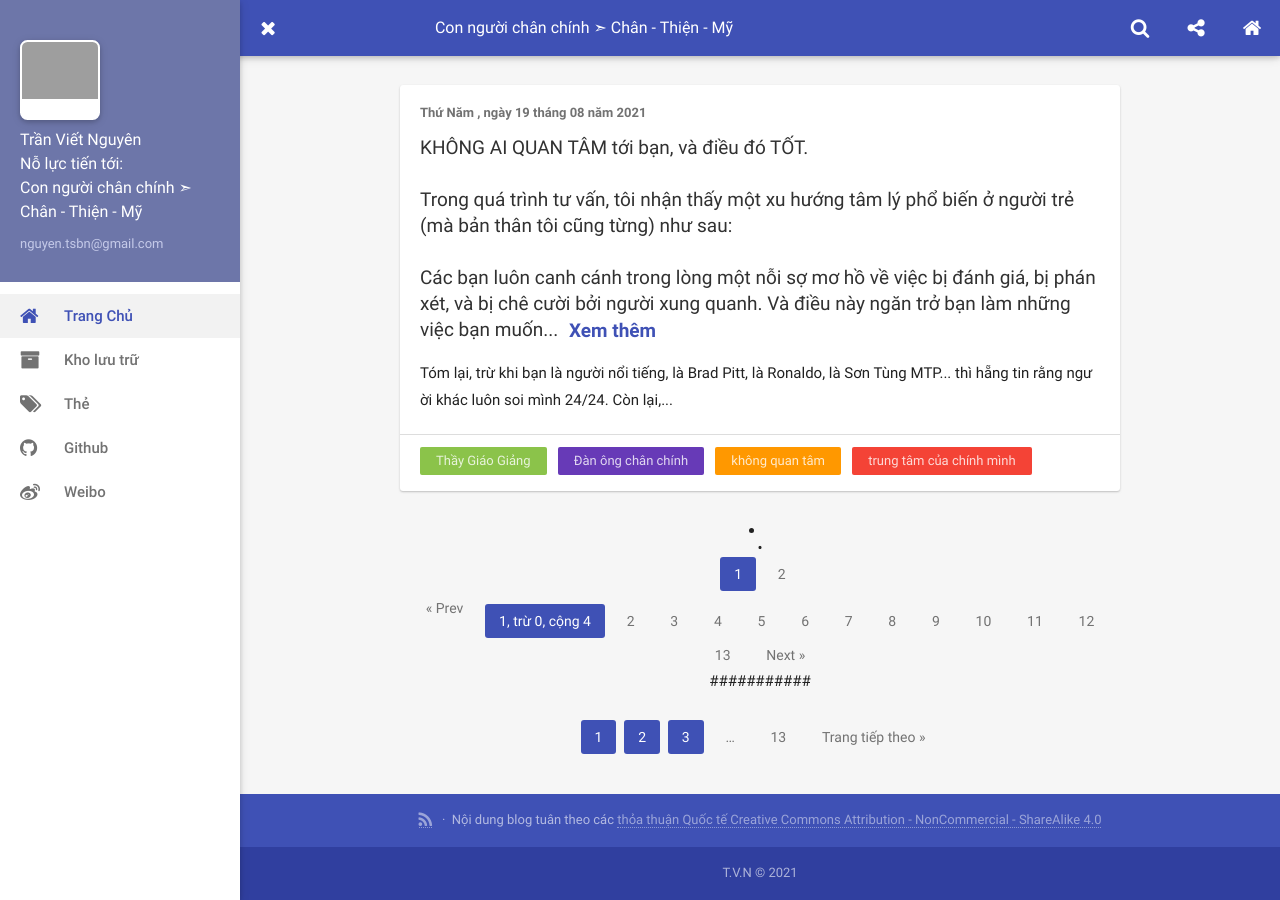
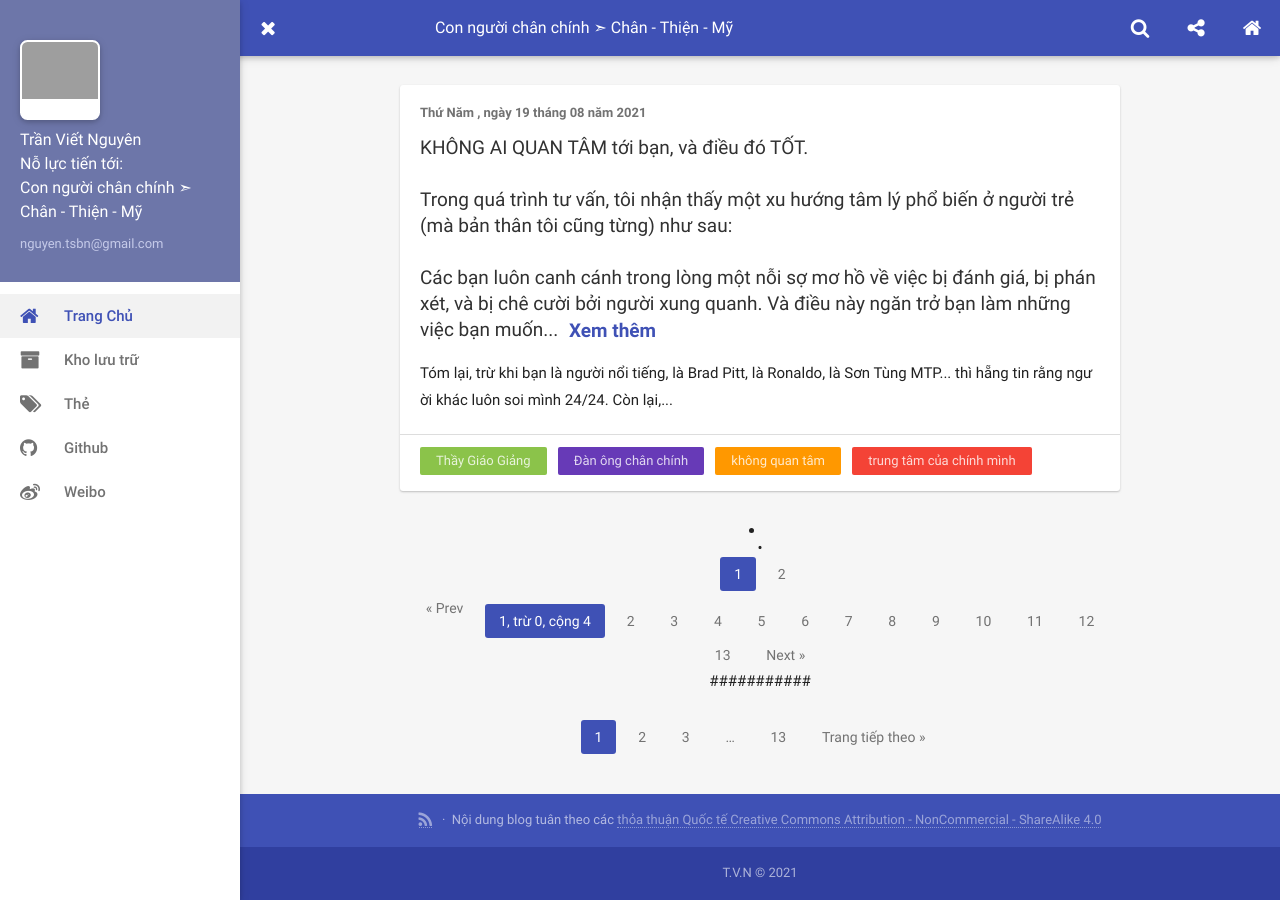
Before and after one commit to tranvietnguyen/blog, a Jekyll site: the page built from index.html, in a window 1280 px wide and 900 px high, scrolled down 223 px. Built offline with Jekyll 4.4.1, drawn with Linux system fonts in a browser that asks for light colours; the list of posts is cut into pages by our own code; comment, search, counter and statistics services are not loaded.

Commit message:
dsvsv
dvsv

```diff
--- a/_layouts/home.html
+++ b/_layouts/home.html
@@ -153,14 +153,14 @@
     {% if paginator.page == 1 %}
     <span class="page-number current waves-effect waves-button">1</span>
     {% else %}
-      <a href="{{ '/' | relative_url }}">1</a>
+    <a class="page-number waves-effect waves-button" href="{{ '/' | relative_url }}">1</a>
     {% endif %}
 
     {% assign page_start = 2 %}
     {% if paginator.page > 4 %}
       {% assign page_start = paginator.page | minus: 2 %}
       {% comment %} Ellipsis for truncated links {% endcomment %}
-      <a href="#" class="disabled">&hellip;</a>
+      <span class="space waves-effect waves-button">…</span>
     {% endif %}
 
     {% assign page_end = paginator.total_pages | minus: 1 %}
@@ -179,7 +179,7 @@
           {% comment %} Distance must be a positive value {% endcomment %}
           {% assign dist = 0 | minus: dist %}
         {% endif %}
-        <span class="page-number current waves-effect waves-button">{{ index }}</span>
+        <a class="page-number waves-effect waves-button" href="{{ index | relative_url }}">{{ index }}</a>
       {% endif %}
     {% endfor %}
 
```
